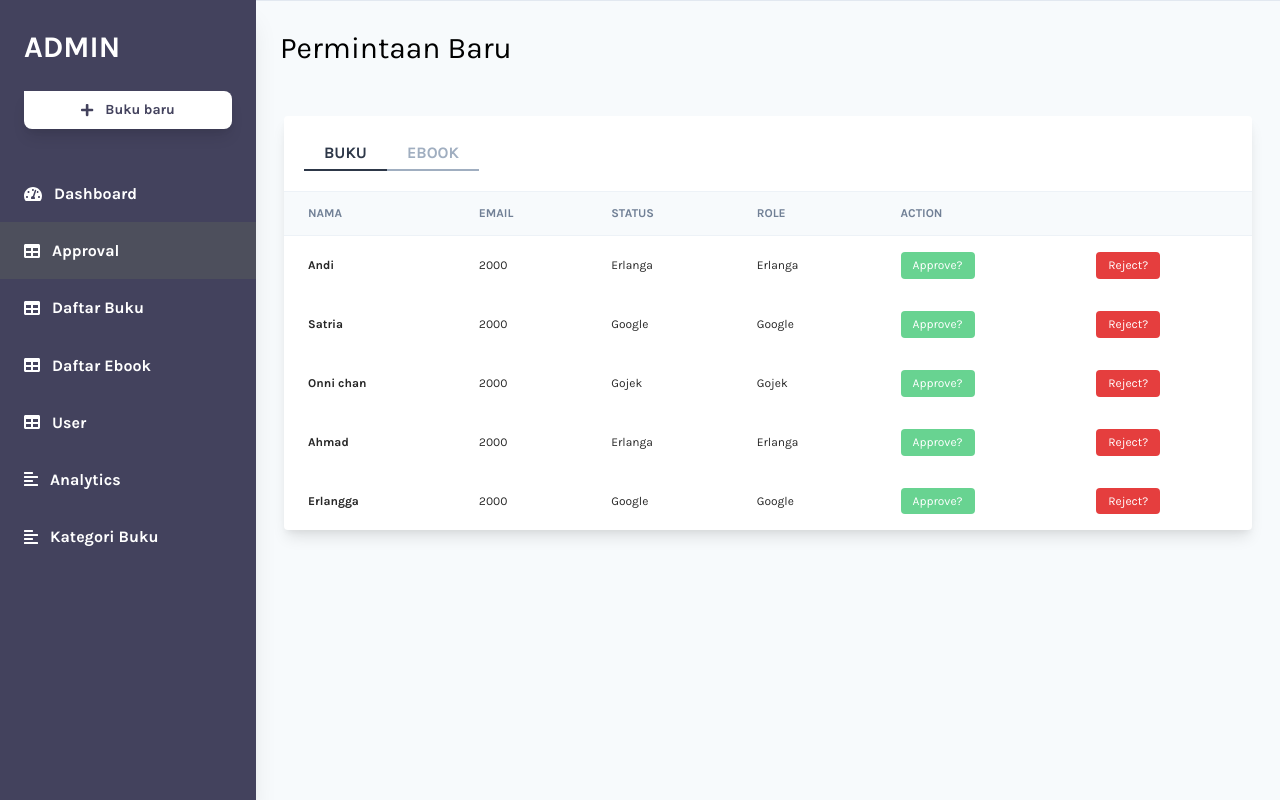
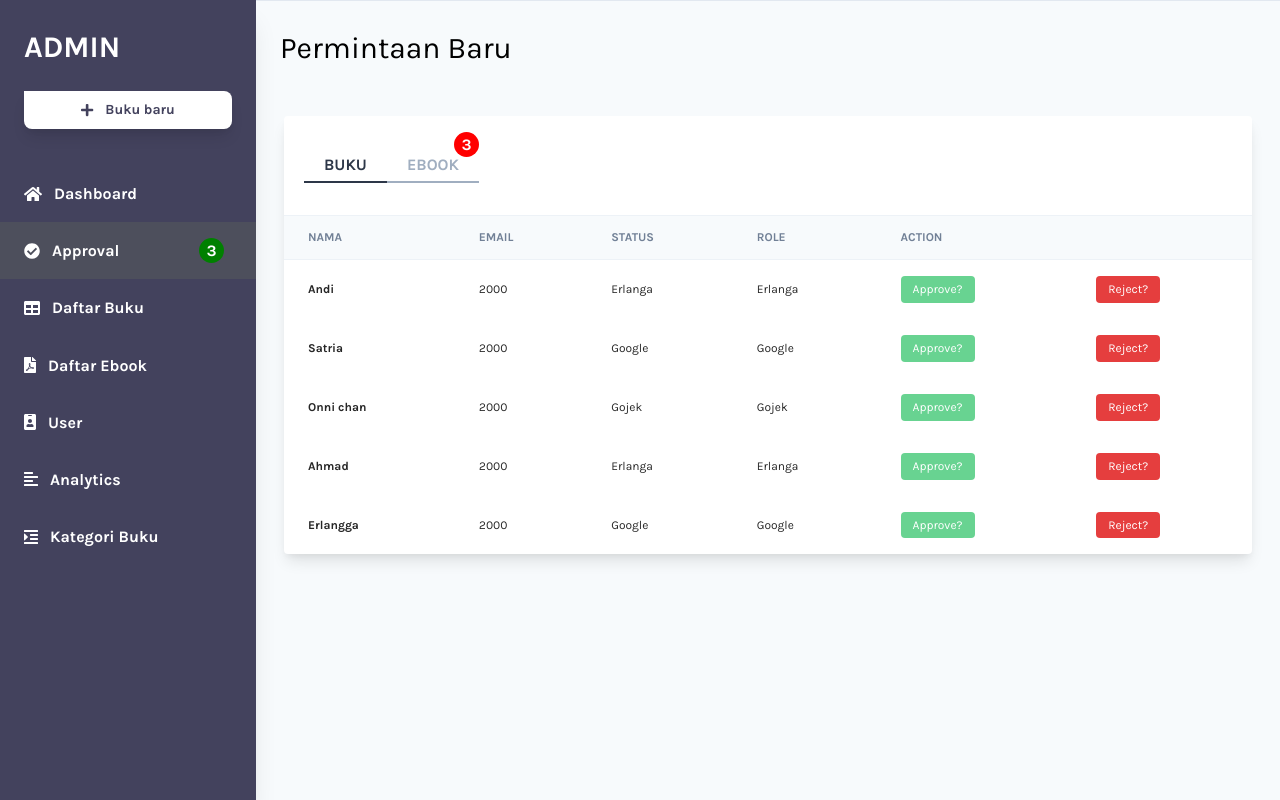
Before and after one commit to smatergithub/bni_library, a React (Create React App) app in the folder react/: page /admin/aproval in a window 1280 px wide. Built offline with nearby package versions, Linux system fonts and the light colour scheme.

Commit message:
Add | Notification badges

```diff
--- a/react/src/screen/admin/component/Sidebar.js
+++ b/react/src/screen/admin/component/Sidebar.js
@@ -6,44 +6,51 @@ const routes = [
   {
     path: '/admin/dashboard',
     name: 'Dashboard',
-    icon: 'fas fa-tachometer-alt',
+    icon: 'fas fa-home',
     params: 'dashboard',
+    notif: false,
   },
   {
     path: '/admin/aproval',
     name: 'Approval',
-    icon: 'fas fa-table',
+    icon: 'fas fa-check-circle',
     params: 'aproval',
+    notif: true,
   },
   {
     path: '/admin/books',
     name: 'Daftar Buku',
     icon: 'fas fa-table',
     params: 'books',
+    notif: false,
   },
   {
     path: '/admin/ebooks',
     name: 'Daftar Ebook',
-    icon: 'fas fa-table',
+    icon: 'fas fa-file-pdf',
     params: 'ebooks',
+    notif: false,
   },
   {
     path: '/admin/users',
     name: 'User',
-    icon: 'fas fa-table',
+    icon: 'fas fa-id-badge',
     params: 'users',
+    notif: false,
   },
   {
     path: '/admin/analytics',
     name: 'Analytics',
     icon: 'fas fa-align-left',
     params: 'analytics',
+    notif: false,
   },
   {
     path: '/admin/kategori',
     name: 'Kategori Buku',
-    icon: 'fas fa-align-left',
+    icon: 'fas fa-indent',
     params: 'kategori',
+    notif: false,
   },
 ];
 
@@ -75,6 +82,23 @@ function Sidebar({ url, createNewBook }) {
               >
                 <i className={`${rt.icon} mr-3`} />
                 {rt.name}
+                {rt.notif && (
+                  <span
+                    style={{
+                      width: 25,
+                      height: 25,
+                      backgroundColor: 'green',
+                      display: 'flex',
+                      justifyContent: 'center',
+                      alignItems: 'center',
+                      position: 'absolute',
+                      right: '2em',
+                      borderRadius: '50%',
+                    }}
+                  >
+                    3
+                  </span>
+                )}
               </div>
             </Link>
           );
--- a/react/src/screen/admin/pages/approval/index.js
+++ b/react/src/screen/admin/pages/approval/index.js
@@ -56,7 +56,7 @@ function Approval() {
             <div className="relative flex flex-col min-w-0 break-words bg-white w-full mb-6 shadow-lg rounded">
               <div className="rounded-t mb-0 px-4 py-3 border-0">
                 <div className="flex flex-wrap items-center">
-                  <div className="relative w-full px-1 py-2 max-w-full flex flex-row  flex-1">
+                  <div className="relative w-full px-1 py-5 max-w-full flex flex-row  flex-1">
                     <div
                       className={`font-semibold text-base  px-5 py-1 border-b-2 ${
                         activeTabs === 'user'
@@ -68,7 +68,7 @@ function Approval() {
                       BUKU
                     </div>
                     <div
-                      className={`font-semibold text-base  px-5 py-1 border-b-2 ${
+                      className={`relative font-semibold text-base  px-5 py-1 border-b-2 ${
                         activeTabs === 'admin'
                           ? 'border-gray-800 text-gray-800'
                           : 'border-gray-500 text-gray-500'
@@ -76,6 +76,23 @@ function Approval() {
                       onClick={() => setActiveTabs('admin')}
                     >
                       EBOOK
+                      <span
+                        style={{
+                          width: 25,
+                          height: 25,
+                          backgroundColor: 'red',
+                          display: 'flex',
+                          justifyContent: 'center',
+                          alignItems: 'center',
+                          position: 'absolute',
+                          right: '0',
+                          top: '-1em',
+                          color: 'white',
+                          borderRadius: '50%',
+                        }}
+                      >
+                        3
+                      </span>
                     </div>
                   </div>
                 </div>
```
